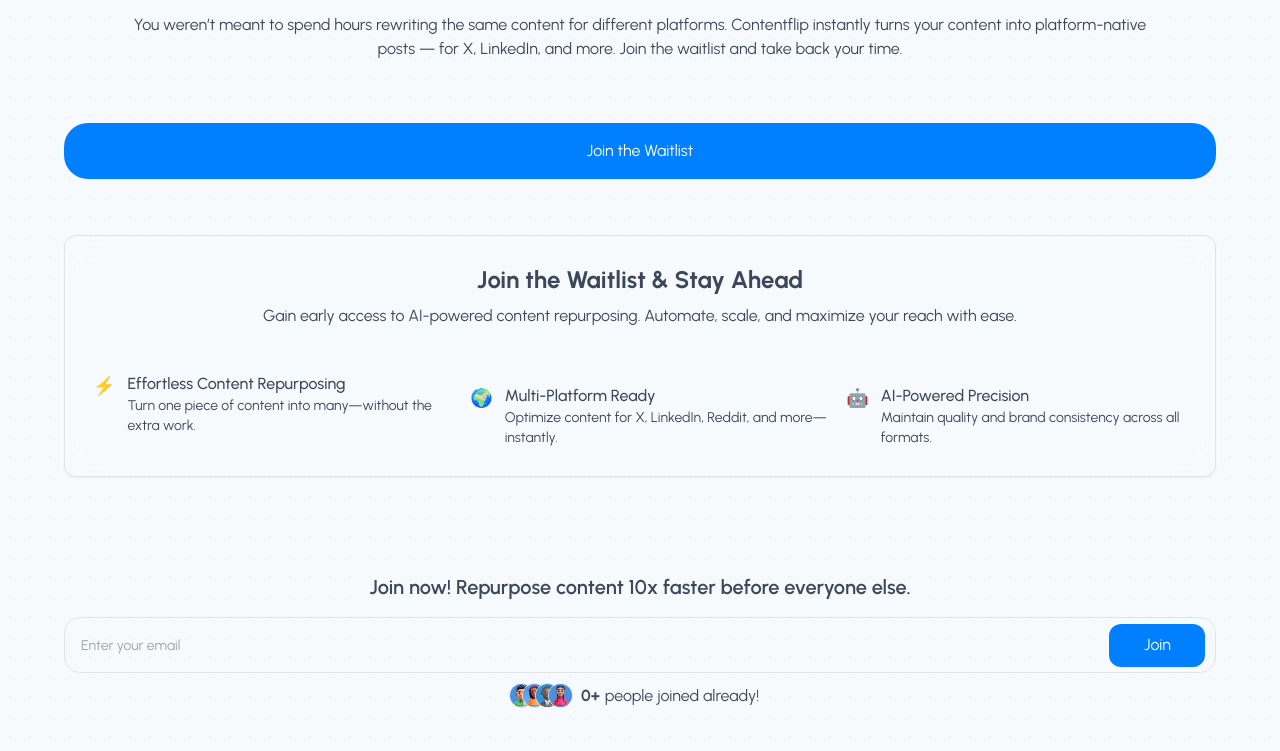
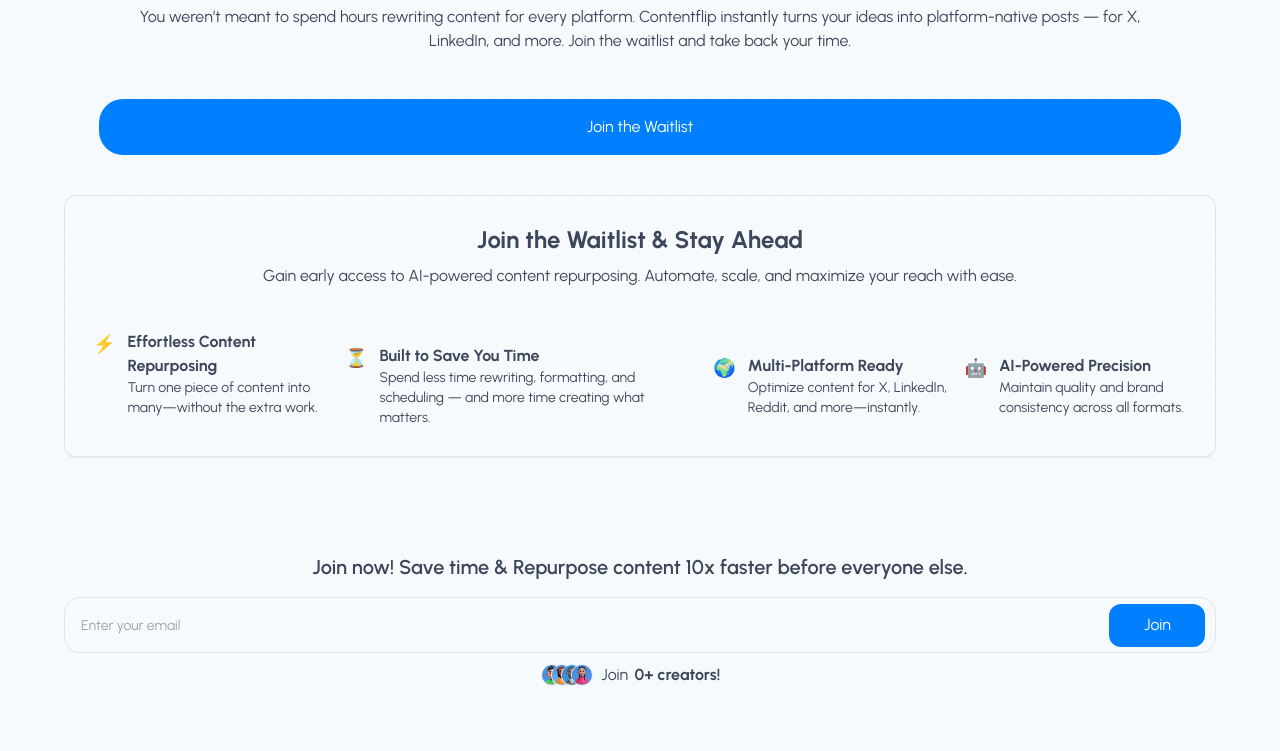
Before and after one commit to Charmingdc/postmorph-waitlist, a React (Vite) app: page / in a window 1280 px wide. Shown: the part 293-1044 px from the top of the page. Built offline with nearby package versions, Linux system fonts and the light colour scheme; no server answers.

Commit message:
Make waitlist page more converting

```diff
--- a/src/App.tsx
+++ b/src/App.tsx
@@ -21,7 +21,7 @@ const App = () => {
      <Navbar />
     </header>
 
-    <main className="w-screen font-urbanist flex flex-col items-center justify-center text-center p-0 px-[5%] mt-14">
+    <main className="w-screen font-urbanist flex flex-col items-center justify-center text-center p-0 px-[5%] mt-12">
      <section className="w-full flex flex-col items-center justify-center text-center">
        <HeroSection />
        <WhyJoin />
--- a/src/components/CtaForm.tsx
+++ b/src/components/CtaForm.tsx
@@ -102,7 +102,7 @@ const CtaForm: React.FC<EmailProps> = ({ email, setEmail }) => {
   return (
     <>
      <h3 className="text-lg mt-24 md:text-xl">
-       Join now! Repurpose content 10x faster before everyone else.
+       Join now! Save time & Repurpose content 10x faster before everyone else.
      </h3>
 
      {/* Email Input Form */}
@@ -135,16 +135,17 @@ const CtaForm: React.FC<EmailProps> = ({ email, setEmail }) => {
            <img
              key={i}
              src={`/illustrations/${img}.jpg`}
-             width="25px"
-             height="25px"
+             width="22px"
+             height="22px"
              className="border border-secondary -ml-3 rounded-full"
              alt={img} />
            ))}
          </div>
 
-         <strong className="mr-[.3rem]">
-          { emailCount }+
-         </strong> people joined already!
+         <span> Join </span>
+         <strong className="mx-[.4rem]">
+          { emailCount }+ creators!
+         </strong>
         </>
        ) : (
          <em> getting email count </em>
--- a/src/components/HeroSection.tsx
+++ b/src/components/HeroSection.tsx
@@ -8,19 +8,17 @@ const HeroSection = () => {
 
    {/* Headline */}
    <h1 className="w-auto font-urbanist text-4xl md:text-5xl lg:text-6xl font-bold tracking-tight my-4">
-      Repurpose Smarter: <span className="heading-gradient"> Do More </span> With What You <span className="heading-gradient"> Create </span>
+     <span className="heading-gradient"> Create once. </span> Repurpose across every platform <span className="heading-gradient"> in seconds. </span>
    </h1>
 
    {/* Description */}
    <p className="w-[90%] font-urbanist mb-[.4rem]">
-     You weren’t meant to spend hours rewriting the same content for different platforms.
-
-     Contentflip instantly turns your content into platform-native posts — for X, LinkedIn, and more.
-
+     You weren’t meant to spend hours rewriting content for every platform.
+     Contentflip instantly turns your ideas into platform-native posts — for X, LinkedIn, and more.
      Join the waitlist and take back your time.
    </p>
 
-    <a href="#waitlist" className="w-full h-[3.5rem] flex items-center justify-center bg-primary text-white rounded-3xl my-14">
+    <a href="#waitlist" className="w-[94%] h-[3.5rem] flex items-center justify-center bg-primary text-white rounded-3xl my-10">
        Join the Waitlist
    </a>
   </>
--- a/src/components/WhyJoin.tsx
+++ b/src/components/WhyJoin.tsx
@@ -1,4 +1,19 @@
+type Point = {
+ icon: string;
+ title: string;
+ text: string;
+}
+
+
 const WhyJoin = () => {
+ const points: Point[] = [
+  { icon: '⚡', title: 'Effortless Content Repurposing', text: 'Turn one piece of content into many—without the extra work.' },
+  { icon: '⏳', title: 'Built to Save You Time', text: 'Spend less time rewriting, formatting, and scheduling — and more time creating what matters.' },
+  { icon: '🌍', title: 'Multi-Platform Ready', text: 'Optimize content for X, LinkedIn, Reddit, and more—instantly.' },
+  { icon: '🤖', title: 'AI-Powered Precision', text: 'Maintain quality and brand consistency across all formats.' },
+ ]
+
+
  return (
   <div className="w-full mx-auto rounded-xl bg-background/60 p-6 sm:p-7 border border-border/10 shadow-sm backdrop-blur-lg">
      <h3 className="text-xl sm:text-2xl font-bold text-foreground text-center">
@@ -10,32 +25,16 @@ const WhyJoin = () => {
      </p>
 
      <div className="w-full flex flex-col items-center space-y-6 text-left text-sm sm:text-base text-foreground md:flex-row md:space-x-4">
-       <div className="flex items-start gap-3">
-        <div className="text-primary text-lg">⚡</div>
+       {points.map((point, i) => (
+         <div className="flex items-start gap-3">
+        <div className="text-primary text-lg"> { point.icon } </div>
 
          <div>
-          <p className="font-medium">Effortless Content Repurposing</p>
-           <p className="text-muted-foreground text-sm">Turn one piece of content into many—without the extra work.</p>
-         </div>
-       </div>
-
-       <div className="flex items-start gap-3">
-        <div className="text-primary text-lg">🌍</div>
-
-         <div>
-          <p className="font-medium">Multi-Platform Ready</p>
-          <p className="text-muted-foreground text-sm">Optimize content for X, LinkedIn, Reddit, and more—instantly.</p>
+          <p className="font-bold"> { point.title } </p>
+          <p className="text-muted-foreground text-sm"> { point.text } </p>
           </div>
        </div>
-
-       <div className="flex items-start gap-3">
-        <div className="text-primary text-lg">🤖</div>
-
-        <div>
-         <p className="font-medium">AI-Powered Precision</p>
-          <p className="text-muted-foreground text-sm">Maintain quality and brand consistency across all formats.</p>
-        </div>
-       </div>
+        ))}
      </div>
    </div>
  )
--- a/src/data/accordionsData.tsx
+++ b/src/data/accordionsData.tsx
@@ -8,7 +8,7 @@ const accordionsData = () => {
    },
    {
     headline: "How does it work?",
-    content: "Simply paste the url to your content or paste as text, and our AI handles the rest—extracting key insights, summarizing, and adapting it for different platforms."
+    content: "Simply paste your content URL or drop in the text, choose your output format and tone — and let our AI do the rest. It extracts key insights, summarizes, and adapts your content perfectly for each platform."
    },
    {
     headline: "When will it launch?",
```
